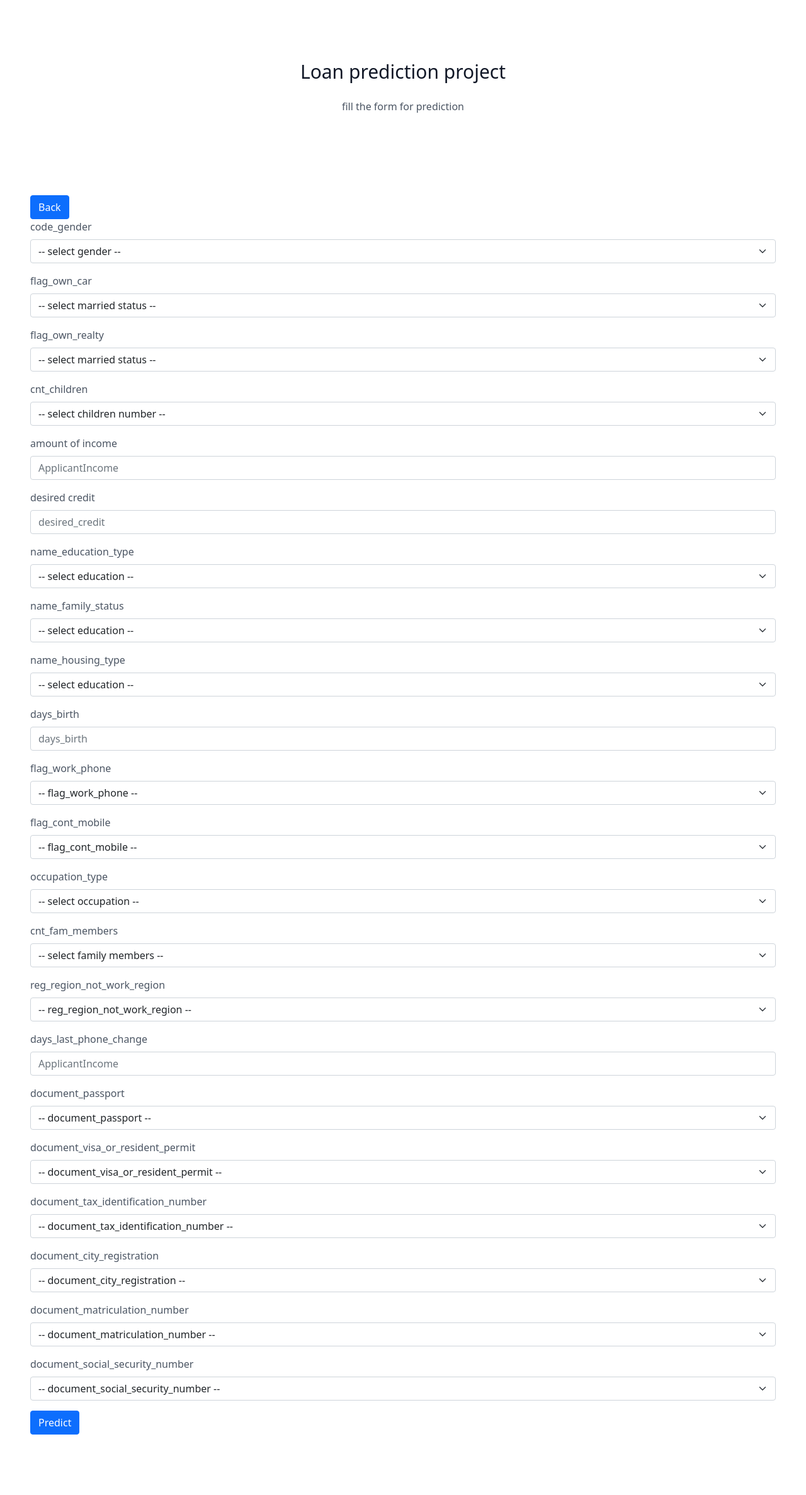
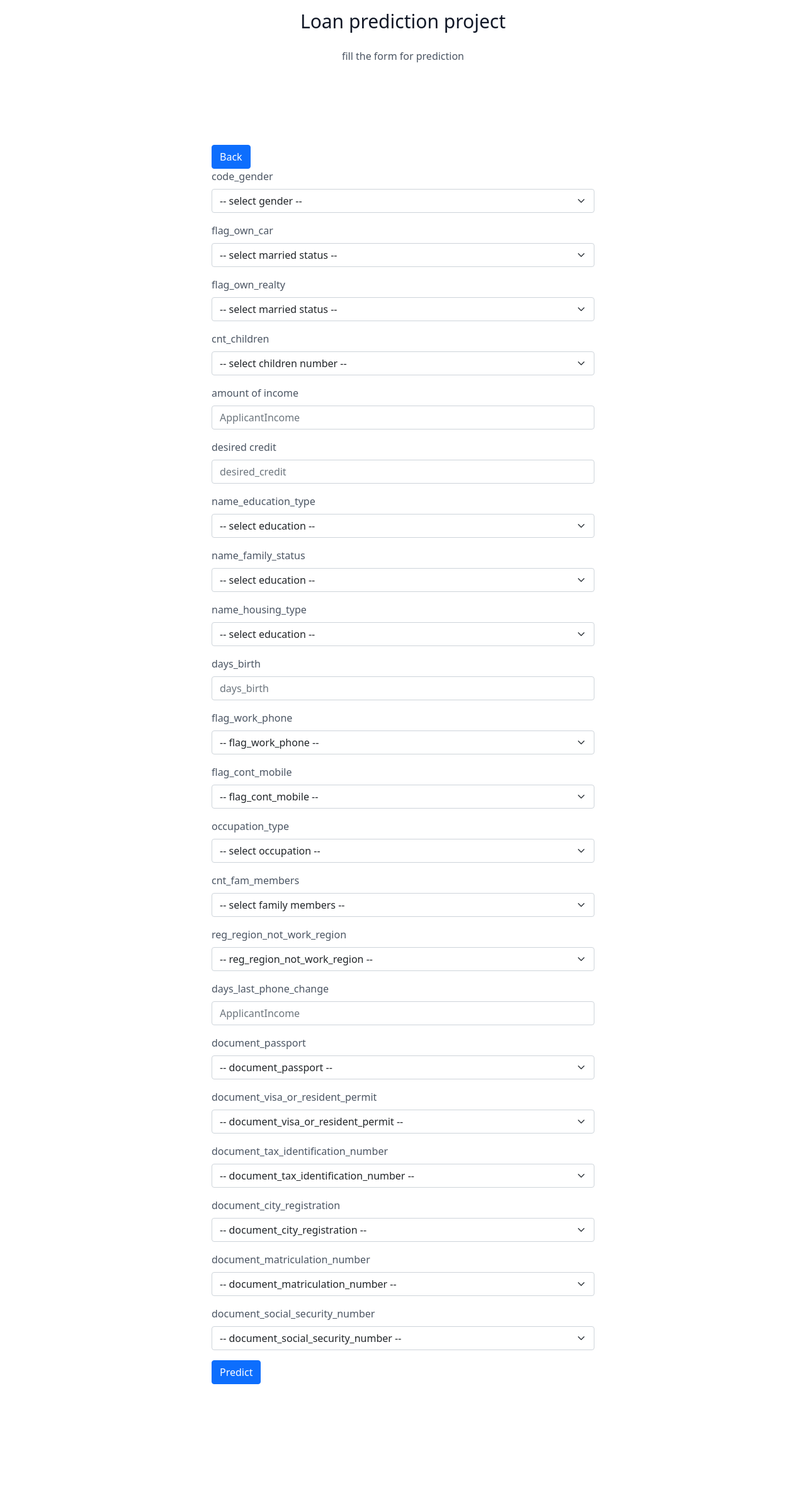
Before and after one commit to mehrunkhan/loan_prediction, a Flask app: page /predict in a window 1280 px wide. Shown: the whole page at 63% size. After the commit the page ends 2198 px from the top, so only its background shows below. Run offline with Flask 2, Linux system fonts and the light colour scheme; parts of the project's set-up code (start-up, migrations or seed data) failed here and were passed over.

Commit message:
Form size change and prediction link addition.

```diff
--- a/templates/index.html
+++ b/templates/index.html
@@ -43,7 +43,7 @@
           <div class="hidden md:block md:ml-10 md:pr-4 md:space-x-8">
             <a href="#" class="font-medium text-gray-500 hover:text-gray-900">Home</a>
 
-            <a href="#" class="font-medium text-gray-500 hover:text-gray-900">Prediction</a>
+            <a href="./predict" class="font-medium text-gray-500 hover:text-gray-900">Prediction</a>
 
             <a href="#" class="font-medium text-gray-500 hover:text-gray-900">About us</a>
 
--- a/templates/prediction.html
+++ b/templates/prediction.html
@@ -14,7 +14,7 @@
 </head>
 <body>
 <section class="text-gray-600 body-font">
-    <div class="container px-5 py-24 mx-auto">
+    <div class="container w-50 p-3 py-10 mx-auto">
         <div class="flex flex-col text-center w-full mb-20">
 
             <h1 class="sm:text-3xl text-2xl font-medium title-font mb-4 text-gray-900">Loan prediction project</h1>
```
